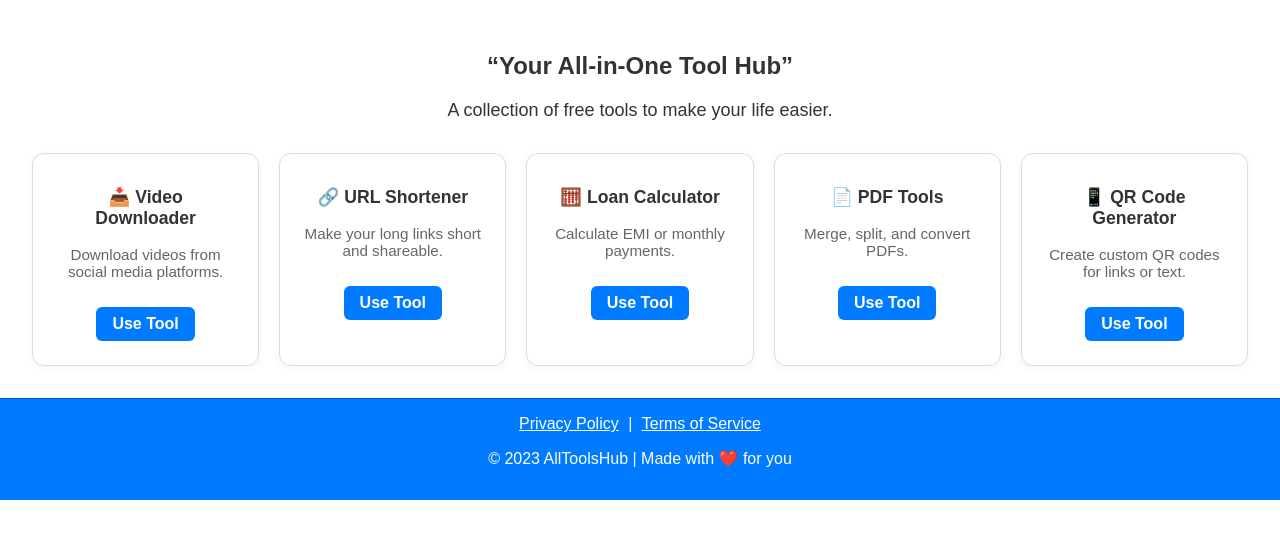
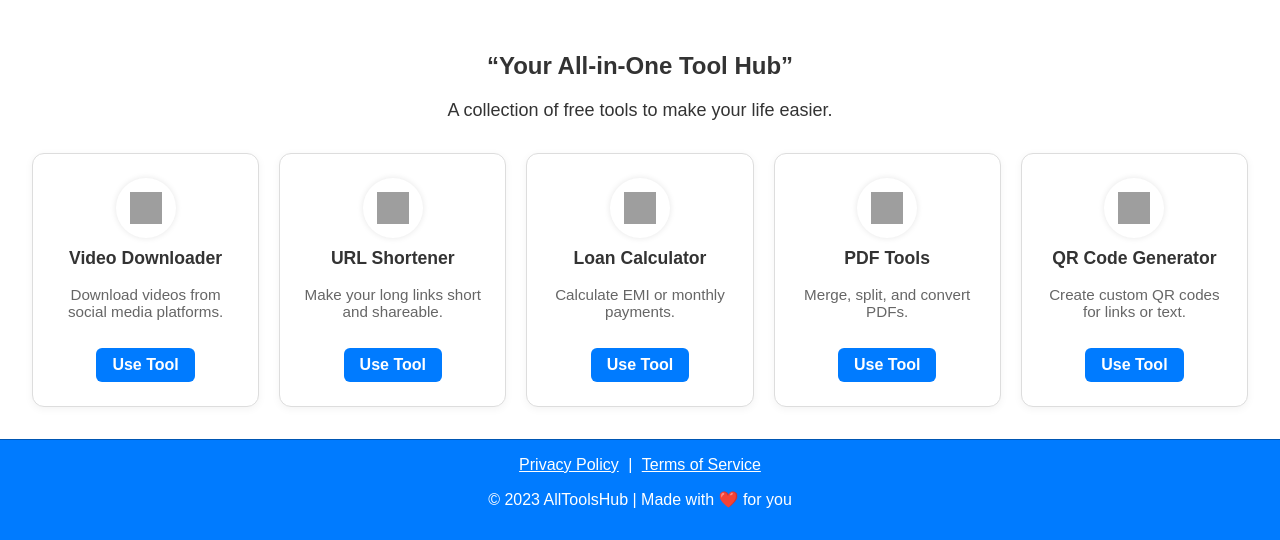
Before and after one commit to hustlepn/AllToolsHub, a Flask app: page / in a window 1280 px wide. Shown: the part 62-602 px from the top of the page. Run offline with Flask 3, Linux system fonts and the light colour scheme; grey boxes are pictures that could not be loaded.

Commit message:
Update index.html

```diff
--- a/templates/index.html
+++ b/templates/index.html
@@ -8,27 +8,42 @@
 
   <section style="display: grid; grid-template-columns: repeat(auto-fit, minmax(200px, 1fr)); gap: 20px; margin-top: 2em;">
     <div class="tool-card">
-      <h3>📥 Video Downloader</h3>
+      <div class="tool-card-icon">
+        <img src="{{ url_for('static', filename='images/downloader.png') }}" alt="Downloader">
+      </div>
+      <h3>Video Downloader</h3>
       <p>Download videos from social media platforms.</p>
       <a href="/tools/downloader">Use Tool</a>
     </div>
     <div class="tool-card">
-      <h3>🔗 URL Shortener</h3>
+      <div class="tool-card-icon">
+        <img src="{{ url_for('static', filename='images/shortener.png') }}" alt="Shortener">
+      </div>
+      <h3>URL Shortener</h3>
       <p>Make your long links short and shareable.</p>
       <a href="/tools/shortener">Use Tool</a>
     </div>
     <div class="tool-card">
-      <h3>🧮 Loan Calculator</h3>
+      <div class="tool-card-icon">
+        <img src="{{ url_for('static', filename='images/calculator.png') }}" alt="Calculator">
+      </div>
+      <h3>Loan Calculator</h3>
       <p>Calculate EMI or monthly payments.</p>
       <a href="/tools/calculator">Use Tool</a>
     </div>
     <div class="tool-card">
-      <h3>📄 PDF Tools</h3>
+      <div class="tool-card-icon">
+        <img src="{{ url_for('static', filename='images/pdf.png') }}" alt="PDF">
+      </div>
+      <h3>PDF Tools</h3>
       <p>Merge, split, and convert PDFs.</p>
       <a href="/tools/pdf-tools">Use Tool</a>
     </div>
     <div class="tool-card">
-      <h3>📱 QR Code Generator</h3>
+      <div class="tool-card-icon">
+        <img src="{{ url_for('static', filename='images/qr.png') }}" alt="QR Code">
+      </div>
+      <h3>QR Code Generator</h3>
       <p>Create custom QR codes for links or text.</p>
       <a href="/tools/qr">Use Tool</a>
     </div>
```
